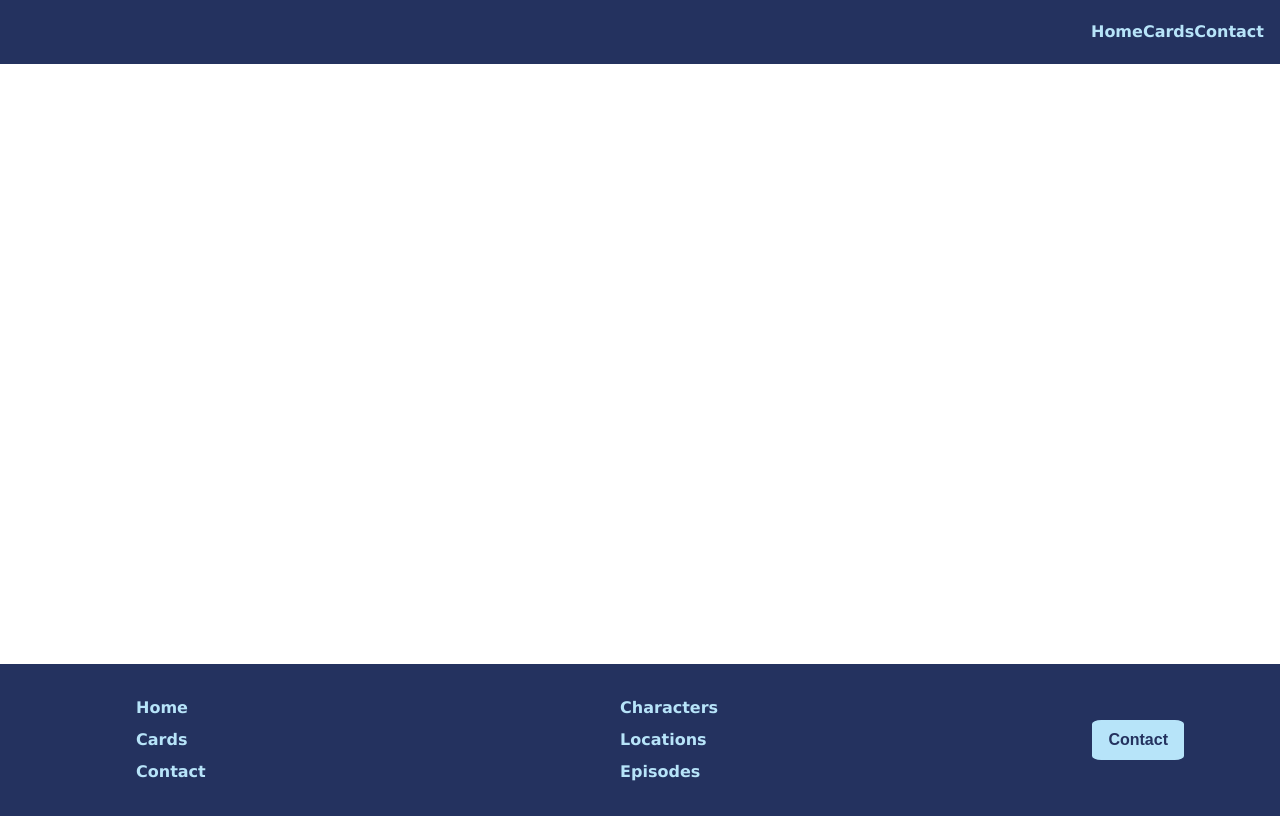
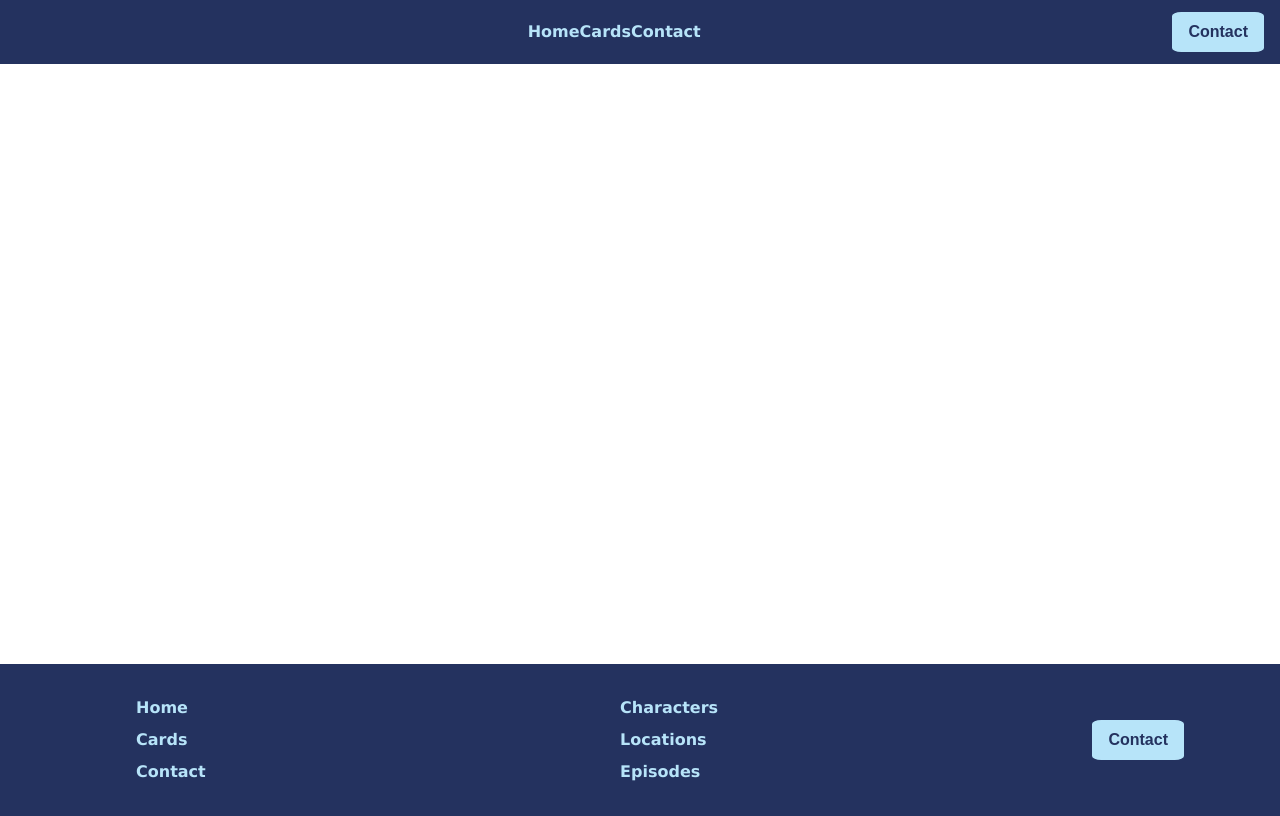
Before and after one commit to anamarijakukulj/react-libraries, a React (Vite) app in the folder react-libraries/: page / in a window 1280 px wide. Built offline with nearby package versions, Linux system fonts and the light colour scheme.

Commit message:
Add contact button to the header

```diff
--- a/react-libraries/src/routes/root.jsx
+++ b/react-libraries/src/routes/root.jsx
@@ -12,6 +12,8 @@ export default function Root() {
           <li><a href="#">Contact</a></li>
         </ul>
       </nav>
+
+      <button type="button">Contact</button>
     </header>
 
     <main>
```
